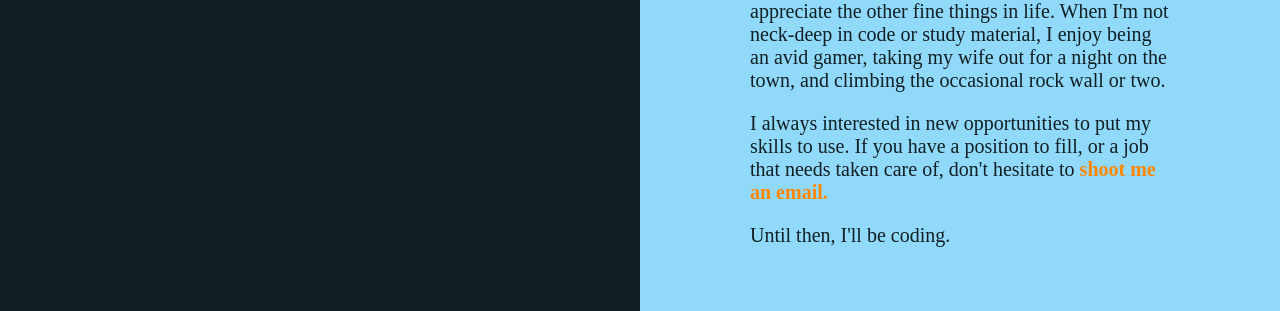
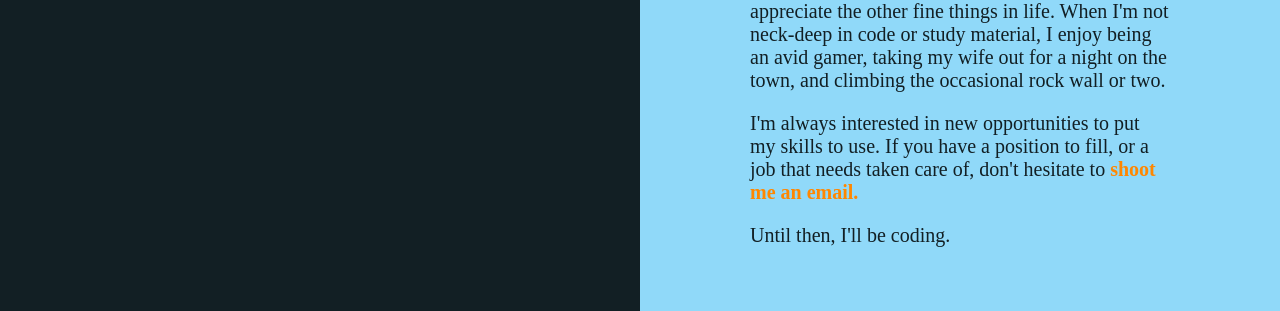
Before and after one commit to Daniel-Pierce-IV/Daniel-Pierce-IV.github.io, a website: page index.html in a window 1280 px wide. Shown: the part 489-800 px from the top of the page. Drawn offline with Linux system fonts and the light colour scheme.

Commit message:
Fixed spelling error in index.html, updated resume

```diff
--- a/index.html
+++ b/index.html
@@ -28,7 +28,7 @@
 
 			<p>I spend a lot of time learning about interesting web development topics, but occasionally a man has to appreciate the other fine things in life. When I'm not neck-deep in code or study material, I enjoy being an avid gamer, taking my wife out for a night on the town, and climbing the occasional rock wall or two. </p>
 
-			<p>I always interested in new opportunities to put my skills to use. If you have a position to fill, or a job that needs  taken care of, don't hesitate to <a href="mailto:Admin@Daniel-Pierce-IV.com">shoot me an email.</a></p>
+			<p>I'm always interested in new opportunities to put my skills to use. If you have a position to fill, or a job that needs  taken care of, don't hesitate to <a href="mailto:Admin@Daniel-Pierce-IV.com">shoot me an email.</a></p>
 
 			<p>Until then, I'll be coding.</p>
 		</div>
```
Also changed, not shown: 1 other file.
